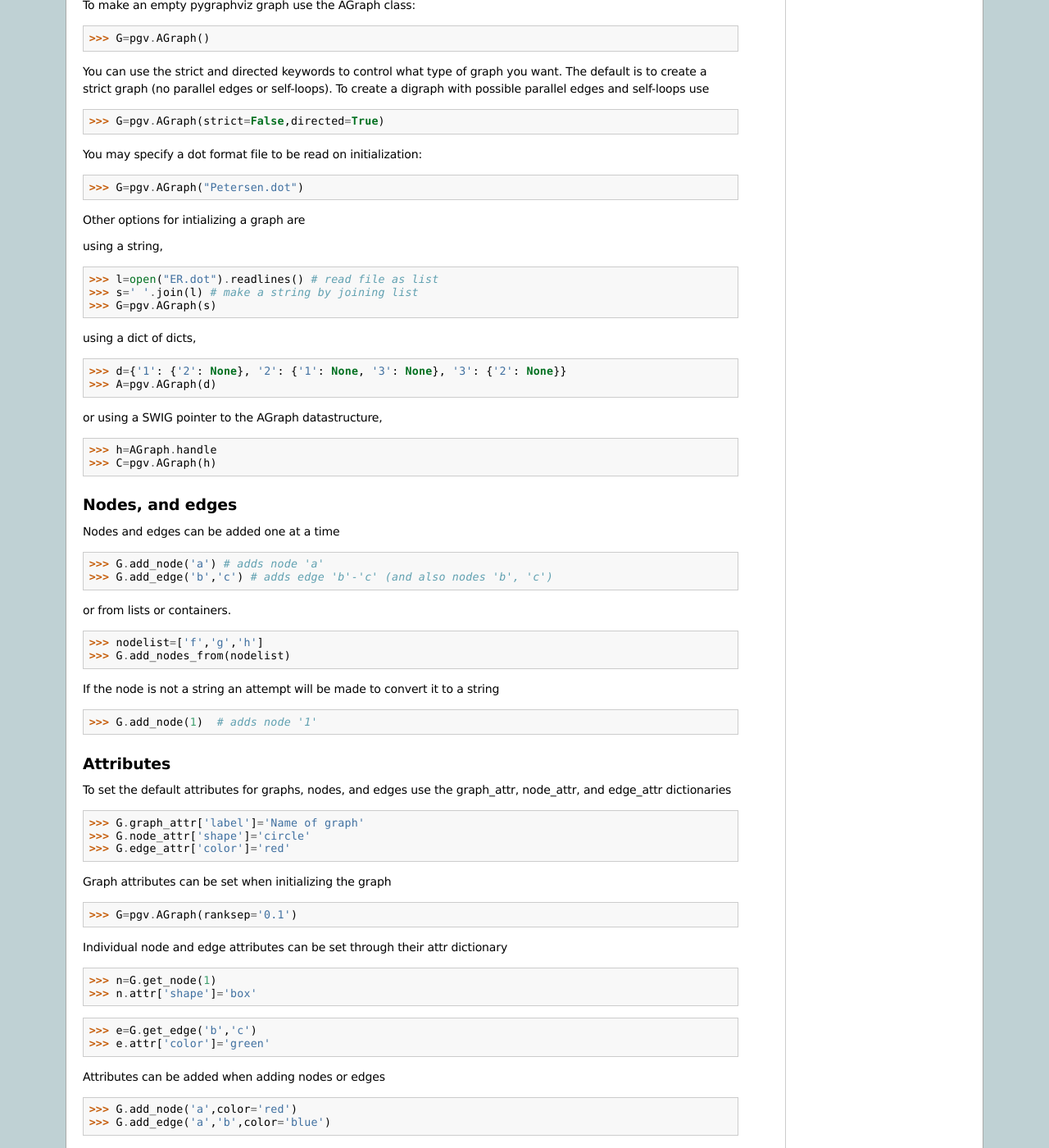
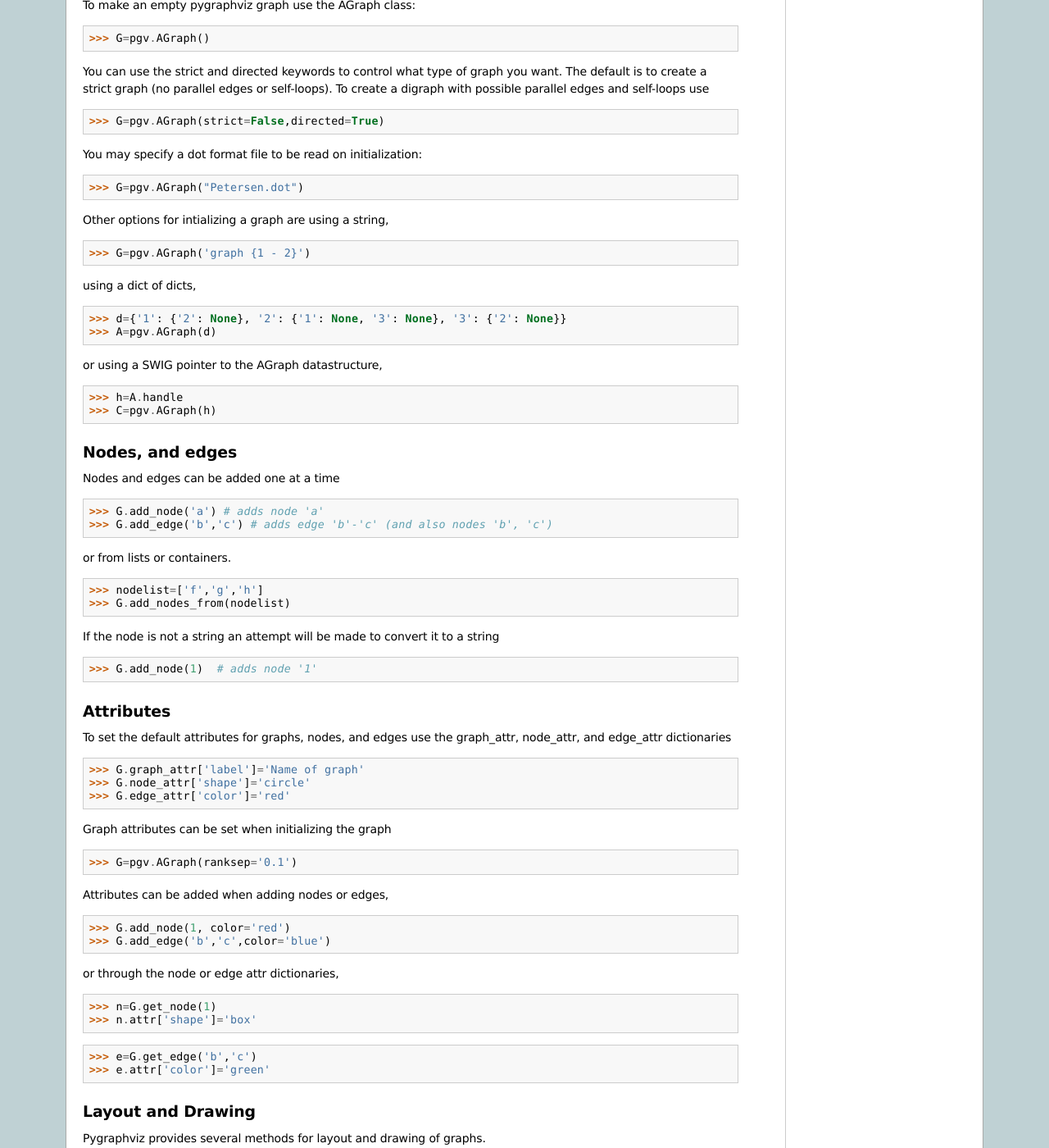
Before and after one commit to pygraphviz/pygraphviz, a Sphinx documentation site: the page built from doc/source/tutorial.rst, in a window 1280 px wide and 1400 px high, scrolled down 573 px. Shown: the whole window at 82% size. Built offline with Sphinx 7.4.7, drawn with Linux system fonts in a browser that asks for light colours; formulas are drawn with MathJax 3; the version number could not be read and is left out.

Commit message:
Fix tutorial for doctest

```diff
--- a/doc/source/tutorial.rst
+++ b/doc/source/tutorial.rst
@@ -34,16 +34,11 @@ parallel edges and self-loops use
 
 You may specify a dot format file to be read on initialization:
 
->>> G=pgv.AGraph("Petersen.dot")
+>>> G=pgv.AGraph("Petersen.dot")  # doctest: +SKIP
 
+Other options for intializing a graph are using a string,
 
-Other options for intializing a graph are
-
-using a string,
-
->>> l=open("ER.dot").readlines() # read file as list
->>> s=' '.join(l) # make a string by joining list
->>> G=pgv.AGraph(s)
+>>> G=pgv.AGraph('graph {1 - 2}')
 
 using a dict of dicts,
 
@@ -52,7 +47,7 @@ using a dict of dicts,
 
 or using a SWIG pointer to the AGraph datastructure,
 
->>> h=AGraph.handle
+>>> h=A.handle
 >>> C=pgv.AGraph(h)
 
 
@@ -89,8 +84,12 @@ Graph attributes can be set when initializing the graph
 
 >>> G=pgv.AGraph(ranksep='0.1')
 
-Individual node and edge attributes can be set through their attr
-dictionary
+Attributes can be added when adding nodes or edges,
+
+>>> G.add_node(1, color='red')
+>>> G.add_edge('b','c',color='blue')
+
+or through the node or edge attr dictionaries,
 
 >>> n=G.get_node(1)
 >>> n.attr['shape']='box'
@@ -99,21 +98,13 @@ dictionary
 >>> e=G.get_edge('b','c')
 >>> e.attr['color']='green'
 
-Attributes can be added when adding nodes or edges
-
->>> G.add_node('a',color='red')
->>> G.add_edge('a','b',color='blue')
-
-
 Layout and Drawing
 ------------------
-
 Pygraphviz provides several methods for layout and drawing of graphs.
 
 To store and print the graph in dot format as a Python string use
 
 >>> s=G.string()
->>> print s
 
 To write to a file use
 
```
